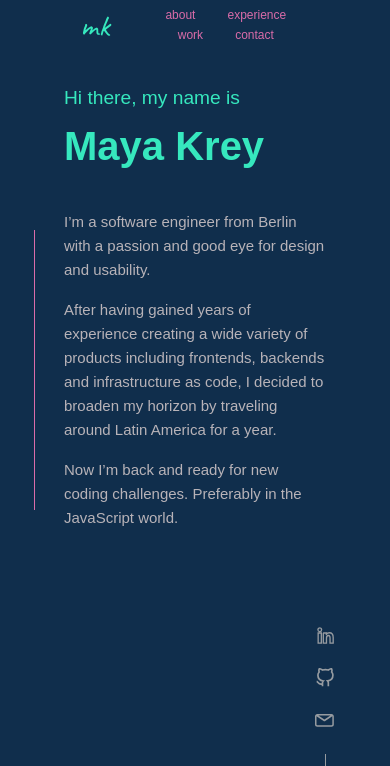
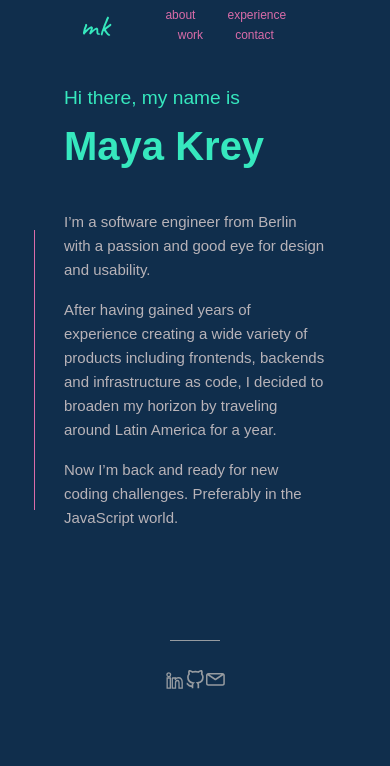
Before and after one commit to mayakrey/home, a Vue app: page / in a window 390 px wide. Shown: the top 766 px of the page. Built offline with nearby package versions, Linux system fonts and the light colour scheme.

Commit message:
Add styles for mobile devices

```diff
--- a/src/App.vue
+++ b/src/App.vue
@@ -12,7 +12,12 @@
       <RouterView />
     </div>
   </div>
-  <SocialMedia />
+  <div class="social-media-desk">
+    <SocialMedia />
+  </div>
+  <div class="social-media-mobile">
+    <SocialMedia />
+  </div>
 </template>
 
 <style scoped>
@@ -22,6 +27,27 @@
 
   .wrapper {
     margin: 2rem 0;
+  }
+
+  .social-media-desk {
+    display: none;
+  }
+
+  .social-media-mobile {
+    display: flex;
+    flex-direction: row;
+    justify-content: space-between;
+    margin: 140px 100px 0 100px;
+  }
+
+  .social-media-mobile::before {
+    content: " ";
+    width: 80%;
+    background: var(--font-tertiary);
+    position: absolute;
+    top: -30px;
+    bottom: 72px;
+    left: 10%;
   }
 
   @media (min-width: 1024px) {
@@ -35,5 +61,28 @@
       font-size: 1rem;
       font-weight: 100;
     }
+
+    .social-media-desk {
+      width: 30px;
+      position: fixed;
+      bottom: 0px;
+      left: auto;
+      right: 50px;
+      text-align: center;
+      display: block;
+    }
+
+    .social-media-desk:after {
+      content: "";
+      display: block;
+      width: 1px;
+      height: 90px;
+      margin: 0px auto;
+      background-color: var(--font-tertiary);
+    }
+
+    .social-media-mobile {
+      display: none;
+    }
   }
 </style>
--- a/src/components/SocialMedia.vue
+++ b/src/components/SocialMedia.vue
@@ -1,5 +1,4 @@
 <template>
-  <div class="container">
     <a href="https://www.linkedin.com/in/mayakrey/" target="_blank" rel="noreferrer">
       <svg xmlns="http://www.w3.org/2000/svg" viewBox="0 0 30 30">
         <path d="M4.745 11.997H9.5v15.27H4.745zm2.374-7.6c1.517 0 2.75 1.233 2.75 2.75S8.636
@@ -28,30 +27,10 @@
          0.124-0.065l29.796-19.16v32.551C69.295,55.771,67.86,57.206,66.097,57.206z"
          fill="#969ba0"/>
      </svg>
-
     </a>
-  </div>
 </template>
 
 <style scoped>
-  .container {
-    width: 30px;
-    position: fixed;
-    bottom: 0px;
-    left: auto;
-    right: 50px;
-    text-align: center;
-  }
-
-  .container:after {
-    content: "";
-    display: block;
-    width: 1px;
-    height: 90px;
-    margin: 0px auto;
-    background-color: var(--font-tertiary);
-  }
-
   a {
     display: block;
     margin-bottom: 1rem;
```
